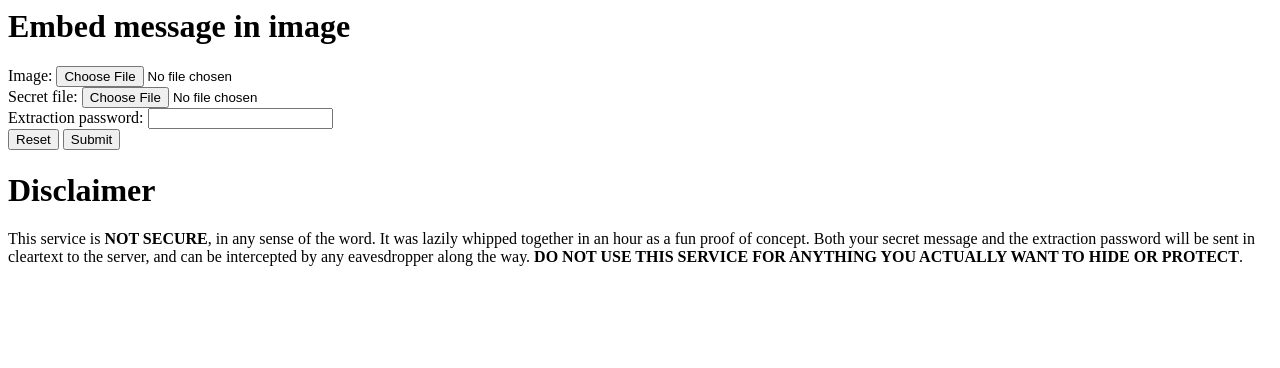
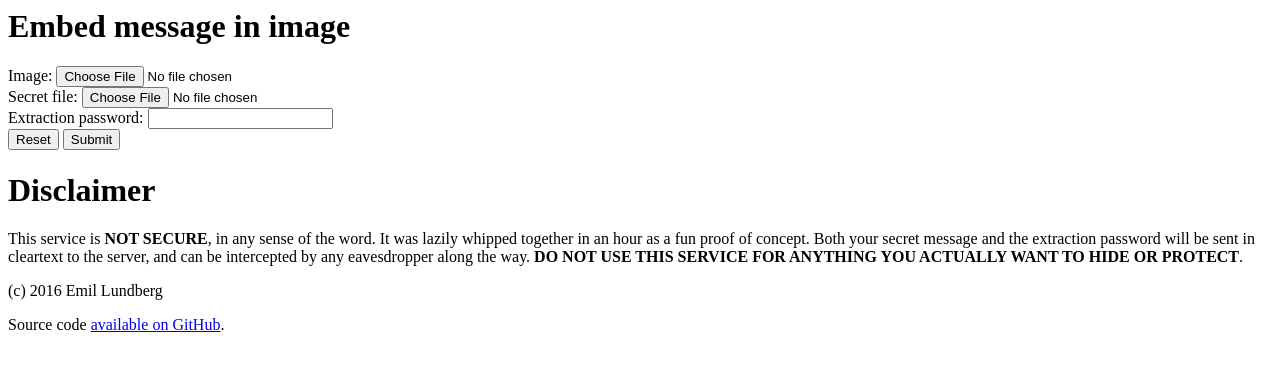
Before and after one commit to emlun/stegosaurus, a website: page public/index.html in a window 1280 px wide. Drawn offline with Linux system fonts and the light colour scheme.

Commit message:
Add source code link

```diff
--- a/public/index.html
+++ b/public/index.html
@@ -24,6 +24,12 @@
     the way. <strong>DO NOT USE THIS SERVICE FOR ANYTHING YOU ACTUALLY WANT TO
     HIDE OR PROTECT</strong>.
   </p>
+
+  <p>(c) 2016 Emil Lundberg</p>
+  <p>
+    Source code <a href="https://github.com/emlun/stegosaurus">available on
+    GitHub</a>.
+  </p>
 </body>
 
 </html>
```
